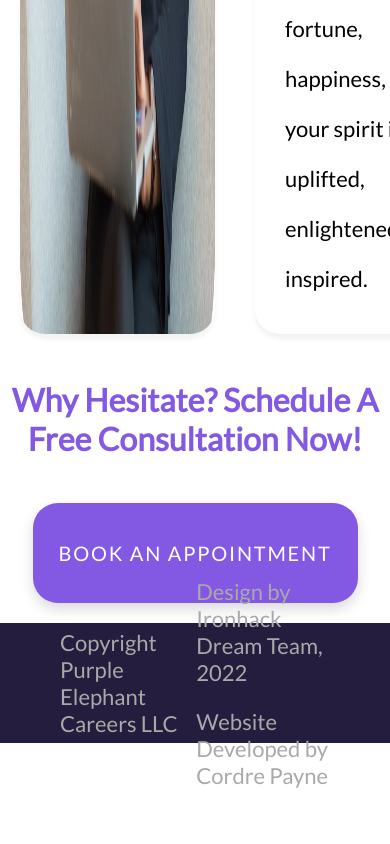
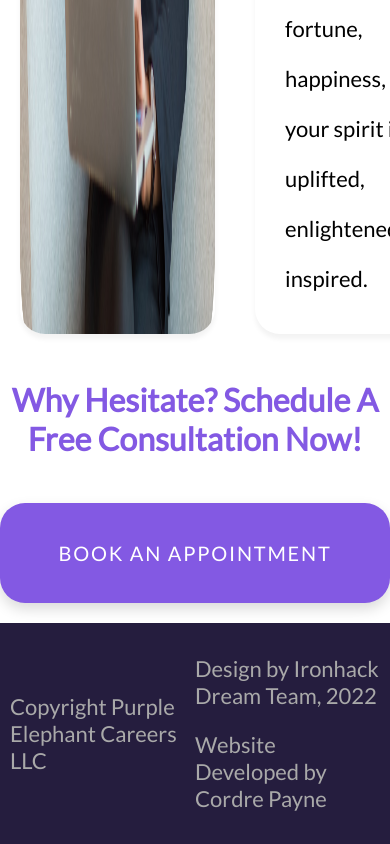
Before and after one commit to nokeen12/purpleelephantcareers, a React (Create React App) app: page /about-pe in a window 390 px wide. Shown: the part 5443-6287 px from the top of the page. Before the commit the page ends 6254 px from the top, so only its background shows below. Built offline with nearby package versions, Linux system fonts and the light colour scheme.

Commit message:
Finish homepage with media queries and switching some px values with %

```diff
--- a/src/App.css
+++ b/src/App.css
@@ -87,7 +87,7 @@ p{
     display: flex;
     width: 100%;
     justify-content: space-between;
-    margin-bottom: 100px;
+    margin-bottom: 50px;
 }
 .testimonials > *{
     margin: 0 5px;
@@ -126,8 +126,7 @@ p{
     font-size: 16px;
 }
 .wavyLine{
-    top: 0;
-    left: 0;
+    margin-top: -1px;
     width: 100%;
     overflow: hidden;
     line-height: 0;
@@ -145,7 +144,7 @@ p{
 }
 .button{
     border-radius: 25px;
-    width: 325px;
+    width: 60%;
     height: 75px;
     background-color: white;
     color: #8359E3;
@@ -157,6 +156,7 @@ p{
     display: flex;
     justify-content: center;
     align-items: center;
+    text-align: center;
 }
 .button.two{
     width: 75%;
@@ -253,9 +253,65 @@ p{
 
     .section.one{
         flex-direction: column;
-        height: 1000px;
+        height: 100%;
     }
     .section.one > *{
         width: 100%;
     }
+    .header.right{
+        min-height: 600px;
+        height: 100%;
+    }
+    .square{
+        height: 80%;
+    }
+    .testimonials{
+        align-items: center;
+        flex-direction: column;
+    }
+    .testimonials > *{
+        margin-bottom: 20px;
+    }
+    .button{
+        width: 100%;
+        margin-left: 0;
+        margin-right: 0;
+    }
 }
+@media (max-width: 520px){
+    .header.right{
+        min-height: 450px;
+    }
+    footer{
+        padding: 10px 0px;
+        padding-left: 0;
+        padding-right: 0;
+    }
+    footer > *{
+        margin: 0;
+        width: 100%;
+    }
+}
+@media (max-width: 375px){
+    .header.right{
+        min-height: 300px;
+    }
+    .block{
+        flex-direction: column;
+    }
+    footer{
+        padding: 10px 0;
+        flex-direction: column;
+        height: 100%;
+    }
+    footer > *{
+        width: 100%;
+        margin: 0;
+        padding: 0;
+    }
+}
+@media (max-width: 230px){
+    body{
+        word-break:break-all;
+    }
+}
--- a/src/components/Footer/Footer.css
+++ b/src/components/Footer/Footer.css
@@ -2,9 +2,21 @@ footer{
     margin-top: 20px;
     background-color:#251D3E;
     color: #A9A9A9;
-    height: 100px;
+    height: 100%;
     display: flex;
     justify-content: space-between;
     align-items: center;
     padding: 10px 60px;
 }
+@media (max-width: 520px){
+    footer{
+        padding: 10px;
+    }
+}
+@media (max-width: 375px){
+    footer{
+        padding: 10px;
+        flex-direction: column;
+        height: 100%;
+    }
+}
```
